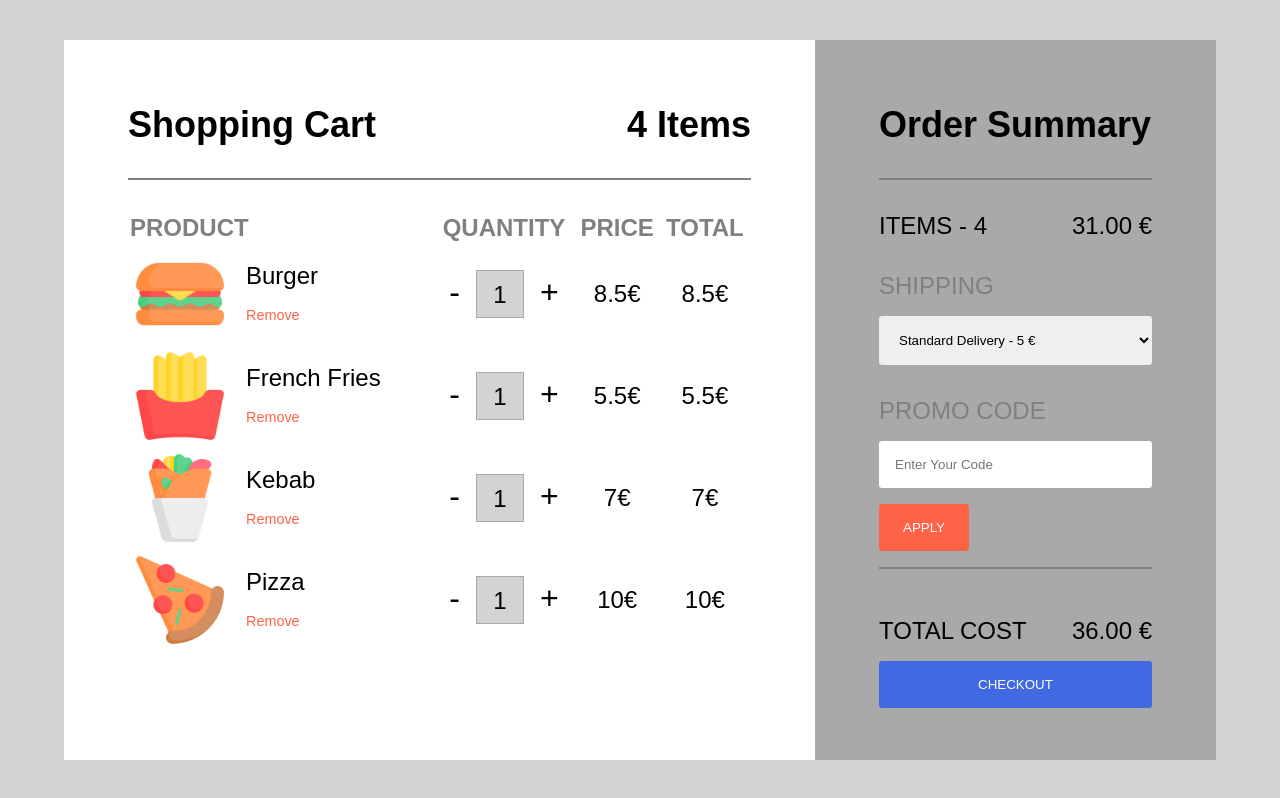
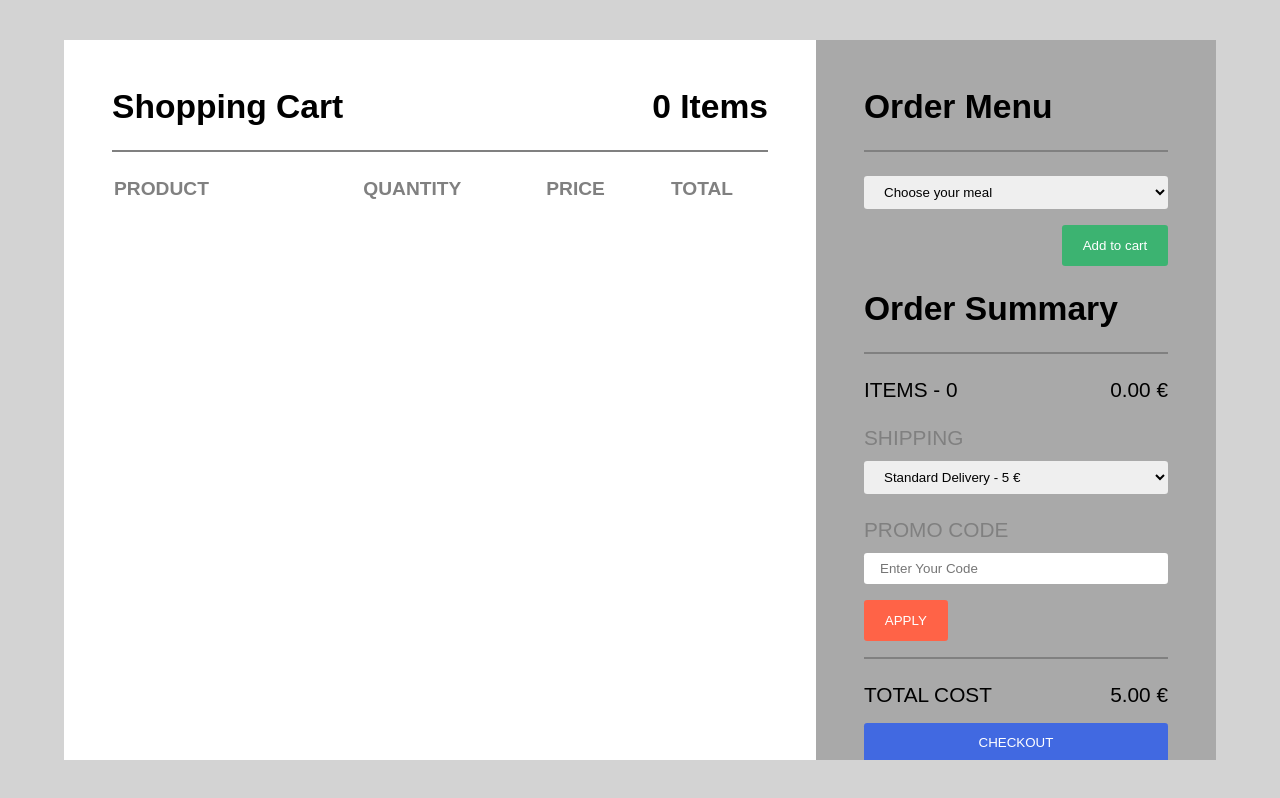
Before and after one commit to andreadebortoli2/group-live-reazione-a-catena-alone, a plain HTML site: page index.html in a window 1280 px wide. Drawn offline with Linux system fonts and the light colour scheme.

Commit message:
add order menu to add items to the cart (all the calc logics edit to  work)

```diff
--- a/assets/css/style.css
+++ b/assets/css/style.css
@@ -20,13 +20,14 @@ main {
 
         .shopping_cart,
         .sidebar {
-            padding: 4rem;
+            padding: 3rem;
         }
 
         .cart_top,
-        .sidebar_top {
-            font-size: 1.5rem;
-            padding-bottom: 2rem;
+        .order_top,
+        .summary_top {
+            font-size: 1.4rem;
+            padding-bottom: 1.5rem;
             border-bottom: 2px solid gray;
         }
 
@@ -43,10 +44,10 @@ main {
             .cart_bottom {
                 & table {
                     width: 100%;
-                    padding-top: 2rem;
+                    padding-top: 1.5rem;
 
                     & th {
-                        font-size: 1.5rem;
+                        font-size: 1.2rem;
                         color: gray;
                     }
 
@@ -56,7 +57,7 @@ main {
 
                     & td {
                         text-align: center;
-                        font-size: 1.5rem;
+                        font-size: 1.1rem;
                     }
 
                     .item_title {
@@ -70,14 +71,14 @@ main {
 
                         .item_name {
                             padding: 0 1rem;
-                            font-size: 1.5rem;
+                            font-size: 1.2rem;
                             padding-bottom: 0.5rem;
                         }
 
                         .item_remove {
                             padding: 0 1rem;
                             color: tomato;
-                            font-size: 0.9rem;
+                            font-size: 0.8rem;
                             font-weight: 100;
                             background-color: white;
                             border: none;
@@ -87,14 +88,15 @@ main {
                     .quantity {
 
                         & button {
-                            font-size: 2rem;
+                            font-size: 1.5rem;
+                            font-weight: bold;
                             border: none;
                             background-color: white;
                         }
 
                         .quantity_counter {
                             display: inline-block;
-                            font-size: 1.5rem;
+                            font-size: 1.2rem;
                             height: 3rem;
                             width: 3rem;
                             line-height: 3rem;
@@ -109,13 +111,29 @@ main {
 
         .sidebar {
             background-color: darkgray;
-            width: 401px;
+            width: 400px;
             overflow-y: auto;
+
+            .sidebar_top {
+                padding-bottom: 1.5rem;
+
+                .order_bottom {
+                    text-align: end;
+
+                    #products_selection {
+                        margin-top: 1.5rem;
+                    }
+
+                    .add_to_cart_btn {
+                        background-color: mediumseagreen;
+                    }
+                }
+            }
 
             & form {
                 &>div {
-                    padding-top: 2rem;
-                    font-size: 1.5rem;
+                    padding-top: 1.5rem;
+                    font-size: 1.3rem;
                 }
 
                 .cart_summary,
@@ -133,14 +151,16 @@ main {
                     color: white;
                     border: none;
                     border-radius: 0.2rem;
-                    padding: 1rem 1.5rem;
+                    padding: 0.8rem 1.3rem;
+                    margin-top: 1rem;
                 }
 
+                #products_selection,
                 #code,
                 #shipping_options {
                     width: 100%;
-                    padding: 1rem;
-                    margin-top: 1rem;
+                    padding: 0.5rem 1rem;
+                    margin-top: 0.7rem;
                     border: none;
                     border-radius: 0.2rem;
                 }
@@ -152,15 +172,14 @@ main {
                 .apply {
                     display: block;
                     background-color: tomato;
-                    margin: 1rem 0;
+                    margin-bottom: 1rem;
                 }
 
                 .checkout {
                     border-top: 2px solid gray;
-                    padding-top: 3rem;
+                    padding-top: 1.5rem;
 
                     .btn_checkout {
-                        margin-top: 1rem;
                         background-color: royalblue;
                         width: 100%;
                     }
--- a/assets/js/main.js
+++ b/assets/js/main.js
@@ -20,6 +20,48 @@ const products = [
     kebab = new item('kebab.png', 'Kebab', 1, 7.00),
     pizza = new item('pizza.png', 'Pizza', 1, 10.00),
 ];
+
+
+
+// select and fill the products menu
+const productsSelection = document.getElementById('products_selection');
+
+products.forEach((product) => {
+    const option = document.createElement('option');
+    option.setAttribute('value', `${product.name}`);
+    option.innerHTML = `${product.name} - ${product.price} €`;
+    productsSelection.appendChild(option)
+    // console.log(option);
+})
+
+
+
+/* the cart array */
+const cart = [];
+
+// -- add the option/item to the cart, disable the option and print the item on page
+const cartBtn = document.querySelector('.add_to_cart_btn');
+
+cartBtn.addEventListener('click', function () {
+
+    // -- add the item to the cart and add the attribute disabled to the option selected and added
+
+    /* one-liner version
+    products.forEach(product => product.name === productsSelection.value ? (cart.push(product), document.querySelectorAll('option').forEach(option => option.value === product.name ? option.setAttribute('disabled', '') : '')) : '');
+     */
+
+    products.forEach((product) => {
+        if (product.name === productsSelection.value) {
+            cart.push(product);
+            document.querySelectorAll('option').forEach(option => option.value === product.name ? option.setAttribute('disabled', '') : '');
+        };
+    });
+    // console.log(cart);
+    tableTbody.innerHTML = '';
+    cart.forEach(item => generateItem(item));
+});
+
+
 
 /**
  * print on page a product as a row in the table
@@ -51,10 +93,24 @@ function generateItem(item) {
     const itemRemove = document.createElement('button');
     itemRemove.classList.add('item_remove');
     itemRemove.innerHTML = 'Remove';
-    itemRemove.addEventListener('click', function(){
+    itemRemove.addEventListener('click', function () {
+        // -- remove the disabled attribute from the option wich item is deleted from the cart and actually remove the item from the array 'cart'
+
+        /* one-liner version
+        document.querySelectorAll('option').forEach(option => option.value === item.name ? (option.removeAttribute('disabled'), cart.forEach((cartItem, index) => { cartItem.name === option.value ? cart.splice(index, 1) : '' })) : ''); */
+
+        document.querySelectorAll('option').forEach((option) => {
+            if (option.value === item.name) {
+                option.removeAttribute('disabled');
+                cart.forEach((cartItem, index) => cartItem.name === option.value ? cart.splice(index, 1) : '');
+            };
+        });
+        // -- set quantity to '0' to correctly re-calculate items quantity and total price
         item.quantity = 0;
-        tdItemTotal.innerHTML = `${item.totalPrice()}€`;
+        tdItemTotal.innerHTML = `${item.totalPrice()} €`;
         trItemRow.remove();
+        // -- re-set quantity to '1' ready for an eventually second selection to re-add the item to the cart
+        item.quantity = 1;
     });
 
     itemText.append(itemName, itemRemove);
@@ -72,12 +128,15 @@ function generateItem(item) {
     minusButton.classList.add('minus_button');
     minusButton.innerHTML = '-';
     minusButton.addEventListener('click', subtract);
+    /**
+     * decremente the quantity counter, re-print quantity and total price till quantity is over 1, else remove the eventListener
+     */
     function subtract() {
         if (item.quantity >= 1) {
             item.quantity--
             // console.log(item.quantity);
             quantityCounter.innerHTML = `${item.quantity}`;
-            tdItemTotal.innerHTML = `${item.totalPrice()}€`;
+            tdItemTotal.innerHTML = `${item.totalPrice()} €`;
         } else if (item.quantity === 1) {
             this.removeEventListener('click', subtract);
         };
@@ -98,21 +157,21 @@ function generateItem(item) {
         item.quantity++
         // console.log(item.quantity);
         quantityCounter.innerHTML = `${item.quantity}`;
-        tdItemTotal.innerHTML = `${item.totalPrice()}€`;
+        tdItemTotal.innerHTML = `${item.totalPrice()} €`;
     });
 
     // -- add quantity buttons and counter
     tdItemQuantity.append(minusButton, quantityCounter, plusButton);
 
 
-    // item price and total
+    // item price and total price
     const tdItemPrice = document.createElement('td');
     tdItemPrice.classList.add('item_price');
-    tdItemPrice.innerHTML = `${item.price}€`;
+    tdItemPrice.innerHTML = `${item.price} €`;
 
     const tdItemTotal = document.createElement('td');
     tdItemTotal.classList.add('item_total_price');
-    tdItemTotal.innerHTML = `${item.totalPrice()}€`;
+    tdItemTotal.innerHTML = `${item.totalPrice()} €`;
 
     // -- add all parts
     trItemRow.append(tdItemTitle, tdItemQuantity, tdItemPrice, tdItemTotal);
@@ -129,13 +188,11 @@ function generateItem(item) {
  */
 function calcTotalItems() {
     let total = 0;
-    products.forEach((product) => {
-        total += product.quantity;
-    });
+    cart.forEach(item => total += item.quantity);
     return total;
 };
 
-// -- print total on page
+// -- print items total on page
 const cartItemsCounter = document.querySelector('.items_counter');
 cartItemsCounter.innerHTML = `${calcTotalItems()} Items`;
 
@@ -145,9 +202,6 @@ cartItemsCounter.innerHTML = `${calcTotalItems()} Items`;
 // -- create the cart table
 const tableTbody = document.querySelector('tbody');
 // console.log(tableTbody);
-
-// -- fill thecart table with items
-products.forEach(product => generateItem(product));
 
 
 //++++++++++++++++++++++++ sidebar ++++++++++++++++++++++++++
@@ -166,7 +220,7 @@ cartSummaryItems.innerHTML = `ITEMS - ${calcTotalItems()}`;
  */
 function calcCartTotalCost() {
     let cartTotalCost = 0;
-    products.forEach(product => cartTotalCost += product.totalPrice());
+    cart.forEach(item => cartTotalCost += item.totalPrice());
     return cartTotalCost;
 };
 
@@ -201,7 +255,7 @@ shippingCost.addEventListener('change', function () {
 
 
 
-// -- set 'observer' to work at all the changes on products.totalPrice and reprint cart items counter, cart summary items, cart summary price, total checkout price, --
+// -- set 'observer' to work at all the changes on table element and children and reprint cart items counter, cart summary items, cart summary price, total checkout price, --
 const observerCart = new MutationObserver(() => {
     // reprint cart items counter
     cartItemsCounter.innerHTML = `${calcTotalItems()} Items`;
@@ -213,8 +267,6 @@ const observerCart = new MutationObserver(() => {
     totalCheckoutCost.innerHTML = `${calcChechkoutCost(shippingCost.value).toFixed(2)} €`;
 });
 
-document.querySelectorAll('.item_total_price').forEach((item) => {
-    observerCart.observe(item, {
-        childList: true,
-    });
-});
+
+const sons = { childList: true, subtree: true }
+observerCart.observe(tableTbody, sons)
--- a/index.html
+++ b/index.html
@@ -36,10 +36,29 @@
 
         <div class="sidebar">
             <div class="sidebar_top">
+                <div class="order_top">
+                    <h2>Order Menu</h2>
+                </div>
+                <!-- /.order_top -->
+                <div class="order_bottom">
+                    <form action="#">
+                        <select id="products_selection">
+                            <option value="" disabled selected>Choose your meal</option>
+                        </select>
+                        <!-- /.products_selection -->
+                        <button class="add_to_cart_btn">Add to cart</button>
+                    </form>
+                </div>
+                <!-- /.order_bottom -->
+            </div>
+            <!-- /.sidebar_top -->
+
+            <div class="sidebar_bottom">
+                <div class="summary_top">
                     <h2>Order Summary</h2>
                 </div>
                 <!-- /.sidebar_top -->
-            <div class="sidebar_bottom">
+                <div class="summary_bottom">
                     <form action="#">
                         <div class="cart_summary">
                             <div class="cart_summary_items"></div>
@@ -78,6 +97,8 @@
                     </div>
                     <!-- /.sidebar_bottom -->
             </div>
+            <!-- /.sidebar_bottom -->
+        </div>
         <!-- /.sidebar -->
     </div>
     <!-- /.container -->
```
Lines whose indentation alone changed are shown as unchanged.
